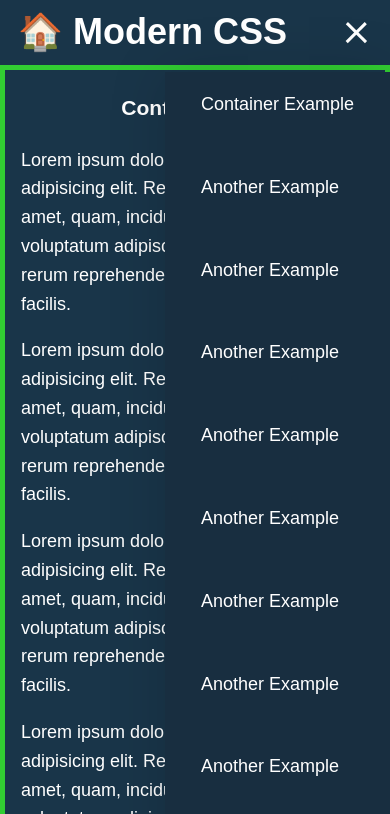
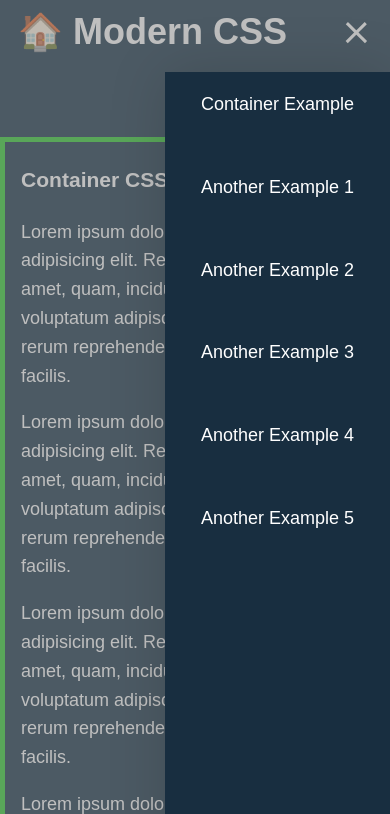
Before and after one commit to Cogentx/dev-9010-guides, a website: page __scratchPad/src/modernCSS/index.html in a window 390 px wide. Both pictures are taken after a click on the button 356 px from the left and 32 px from the top of the page. Shown: the top 814 px of the page. Drawn offline with Linux system fonts and the light colour scheme.

Commit message:
Modern CSS Container PLUS Hamburger Menu

```diff
--- a/__scratchPad/src/modernCSS/_base.css
+++ b/__scratchPad/src/modernCSS/_base.css
@@ -22,6 +22,8 @@ body {
 }
 
 .header {
+  position: sticky;
+  top: 0;
   display: flex;
   align-items: center;
   justify-content: space-between;
@@ -51,16 +53,15 @@ header > .title {
 }
 
 main {
+  margin-top: var(--header-height);
   display: flex;
+  flex-direction: column;
   align-items: center;
   justify-content: center;
 }
 
-article > h3 {
-  text-align: center;
-}
-
 .sidebar {
+  z-index: 50;
   max-width: 300px;
   min-height: 100vh;
   background-color: var(--bg-nav);
@@ -70,15 +71,15 @@ article > h3 {
   box-shadow: 0 0 3em rgba(0, 0, 0, 0.15);
   transition: transform 300ms cubic-bezier(0.5, 0, 0.5, 1);
   transform: translateX(100%);
+  overflow: scroll;
 }
 
-.sidebar__list {
+.sidebar__menu {
   list-style: none;
   margin: 0;
   padding: 0;
   display: flex;
   flex-direction: column;
-  /* overflow: scroll; */
 }
 
 .sidebar__item {
@@ -99,3 +100,24 @@ article > h3 {
 a {
   color: var(--text);
 }
+
+.overlay {
+  display: none;
+}
+
+.sidebar__open .overlay {
+  display: block;
+  z-index: 20;
+  position: fixed;
+  top: 0;
+  right: 0;
+  bottom: 0;
+  left: 0;
+  background: gray;
+  opacity: 0.5;
+}
+
+.sidebar__open body {
+  height: 100vh;
+  overflow-y: hidden;
+}
--- a/__scratchPad/src/modernCSS/container.css
+++ b/__scratchPad/src/modernCSS/container.css
@@ -3,18 +3,16 @@
   --padding: 0 16px;
   border: var(--border) solid limegreen;
   padding: var(--padding);
+  max-width: 600px;
+  margin: 0 auto;
 }
 
 .container-new {
   /* min-width is dynamic; max-width set at 600px*/
-  width: min(100% - var(--border) * 2 - var(--padding) * 2, 600px);
-  /* margin auto on x-axis to center on page horizontally */
-  margin-inline: auto;
+  width: min(100% - var(--border) * 2 - var(--padding) * 2);
 }
 
 .container-old {
   /* width set at 100% does not account for padding and border */
   width: 100%;
-  max-width: 600px;
-  margin: 0 auto;
 }
--- a/__scratchPad/src/modernCSS/index.html
+++ b/__scratchPad/src/modernCSS/index.html
@@ -18,57 +18,27 @@
         <span class="hamburger"></span>
       </button>
     </header>
+    <div id="overlay" class="overlay"></div>
     <nav id="sidebar" class="sidebar">
       <!-- <button id="sidebar__toggle" class="sidebar__toggle">
         <span class="hamburger"></span>
       </button> -->
-      <menu class="sidebar__list">
+      <menu id="sidebar__menu" class="sidebar__menu">
         <li class="sidebar__item">
-          <a class="sidebar__link" href="#">Container Example</a>
+          <a class="sidebar__link" href="#container-css">Container Example</a>
         </li>
         <li class="sidebar__item">
-          <a class="sidebar__link" href="#">Another Example</a>
+          <a href="#slide-1" class="sidebar__link">Another Example 1</a>
         </li>
-        <li class="sidebar__item">
-          <a class="sidebar__link" href="#">Another Example</a>
-        </li>
-        <li class="sidebar__item">
-          <a class="sidebar__link" href="#">Another Example</a>
-        </li>
-        <li class="sidebar__item">
-          <a class="sidebar__link" href="#">Another Example</a>
-        </li>
-        <li class="sidebar__item">
-          <a class="sidebar__link" href="#">Another Example</a>
-        </li>
-        <li class="sidebar__item">
-          <a class="sidebar__link" href="#">Another Example</a>
-        </li>
-        <li class="sidebar__item">
-          <a class="sidebar__link" href="#">Another Example</a>
-        </li>
-        <li class="sidebar__item">
-          <a class="sidebar__link" href="#">Another Example</a>
-        </li>
-        <li class="sidebar__item">
-          <a class="sidebar__link" href="#">Another Example</a>
-        </li>
-        <li class="sidebar__item">
-          <a class="sidebar__link" href="#">Another Example</a>
-        </li>
-        <li class="sidebar__item">
-          <a class="sidebar__link" href="#">Another Example</a>
-        </li>
-        <li class="sidebar__item">
-          <a class="sidebar__link" href="#">Another Example</a>
-        </li>
-        <li class="sidebar__item">
-          <a class="sidebar__link" href="#">Another Example</a>
-        </li>
+        <li class="sidebar__item"><a href="#slide-2" class="sidebar__link">Another Example 2</a></li>
+        <li class="sidebar__item"><a href="#slide-3" class="sidebar__link">Another Example 3</a></li>
+        <li class="sidebar__item"><a href="#slide-4" class="sidebar__link">Another Example 4</a></li>
+        <li class="sidebar__item"><a href="#slide-5" class="sidebar__link">Another Example 5</a></li>
       </menu>
     </nav>
+
     <main>
-      <article class="container container-new">
+      <article id="container-css" class="container container-new">
         <h3>Container CSS</h3>
         <p>
           Lorem ipsum dolor sit amet consectetur adipisicing elit. Rem quidem illo perferendis amet, quam, incidunt quos
--- a/__scratchPad/src/modernCSS/script.js
+++ b/__scratchPad/src/modernCSS/script.js
@@ -1,5 +1,15 @@
 const sidebarToggle = document.querySelector("#sidebar__toggle");
+const sidebarMenu = document.querySelector("#sidebar__menu");
+const overlay = document.querySelector("#overlay");
 
 sidebarToggle.addEventListener("click", () => {
   document.body.classList.toggle("sidebar__open");
 });
+
+sidebarMenu.addEventListener("click", () => {
+  document.body.classList.toggle("sidebar__open");
+});
+
+overlay.addEventListener("click", () => {
+  document.body.classList.toggle("sidebar__open");
+})
```
